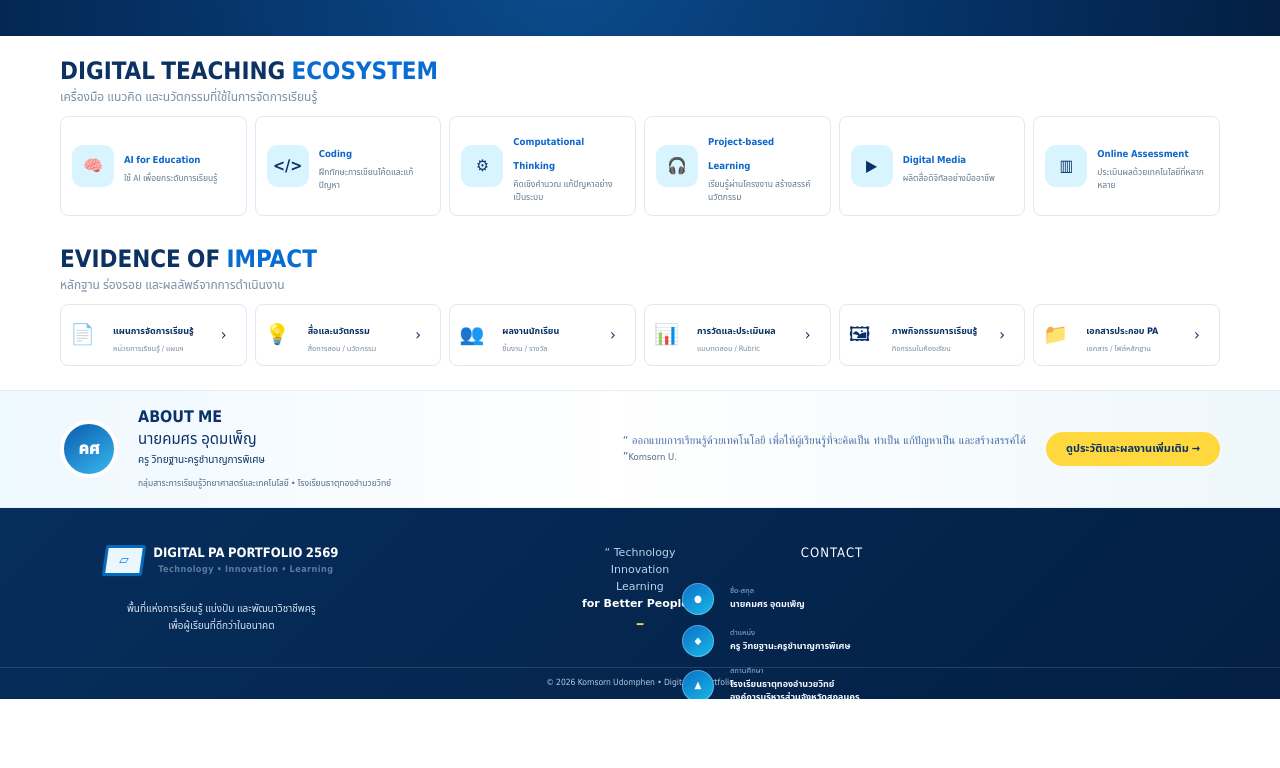
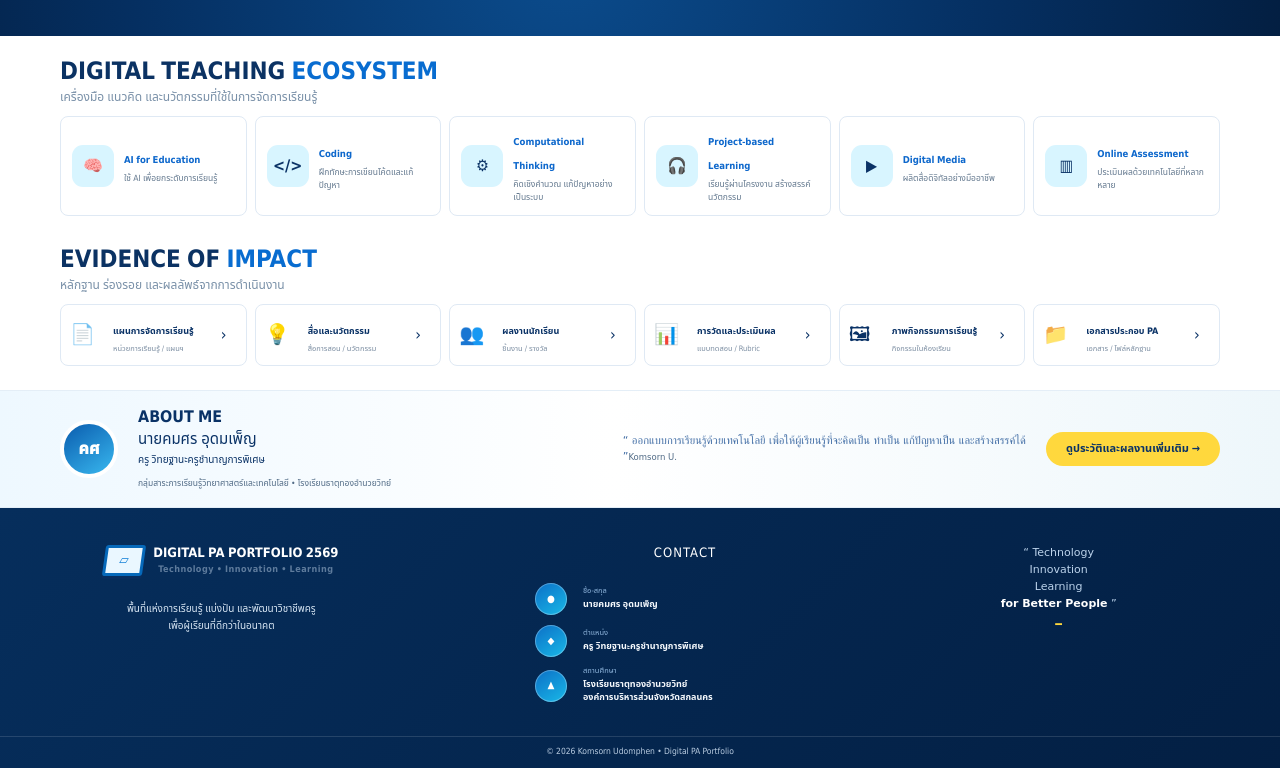
Before and after one commit to komsorn1982/TechClass, a Next.js app: page / in a window 1280 px wide. Shown: the part 1231-1999 px from the top of the page. Before the commit the page ends 1930 px from the top, so only its background shows below. Built offline with nearby package versions, Linux system fonts and the light colour scheme.

Commit message:
Revert contact position to previous 15 percent shift

```diff
--- a/app/portfolio.css
+++ b/app/portfolio.css
@@ -207,25 +207,3 @@
     transform:translateX(15%);
   }
 }
-
-/* Desktop footer: place CONTACT at 65% of full viewport width (15% right of exact center) */
-@media(min-width:1051px){
-  .pa-footer{
-    position:relative;
-  }
-  .pa-footer .footer-pro-contact{
-    position:absolute !important;
-    left:65% !important;
-    top:36px !important;
-    width:300px !important;
-    max-width:300px !important;
-    margin:0 !important;
-    transform:translateX(-50%) !important;
-    justify-self:auto !important;
-    align-self:auto !important;
-    z-index:2;
-  }
-  .pa-footer .footer-pro-contact h3{
-    text-align:center !important;
-  }
-}
```
